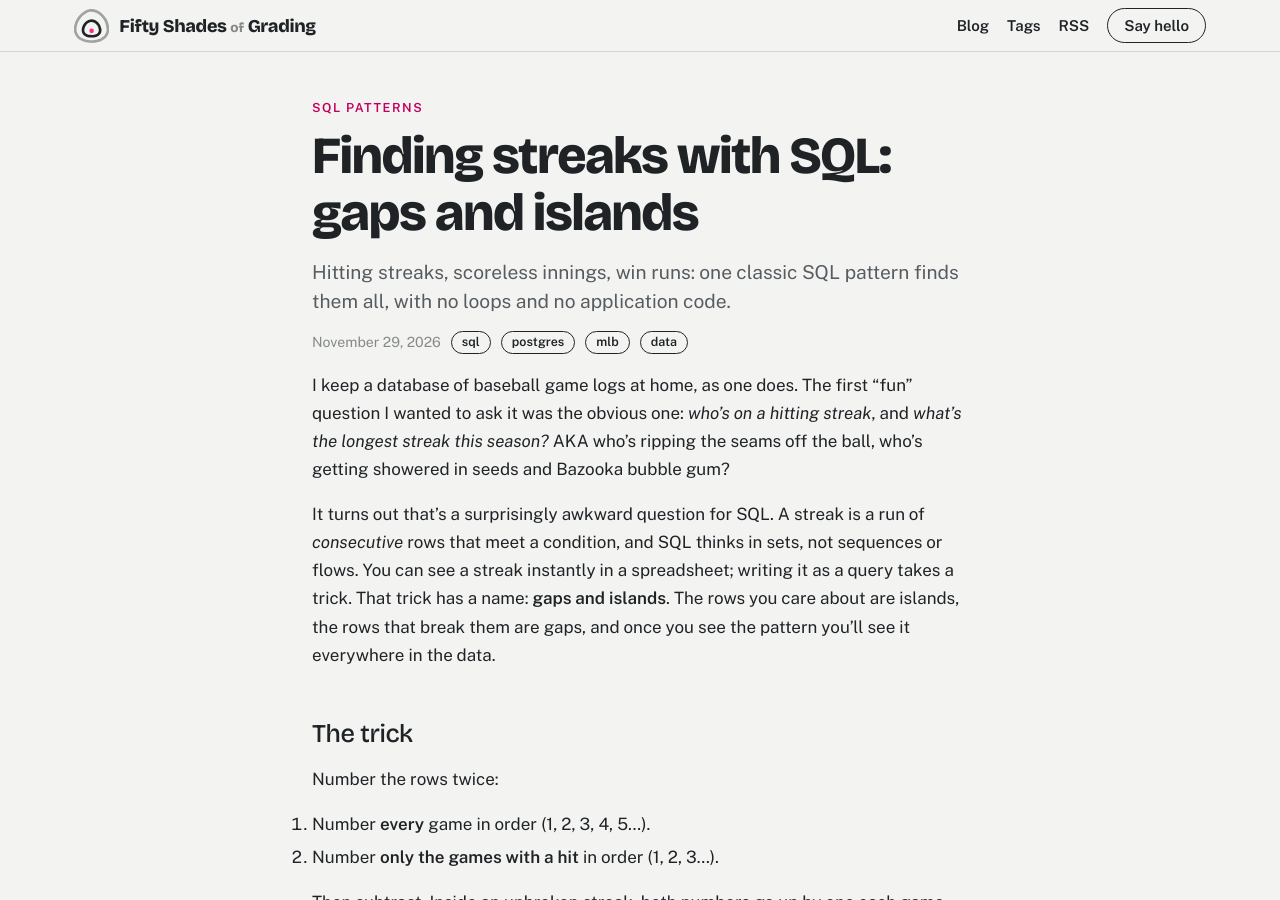
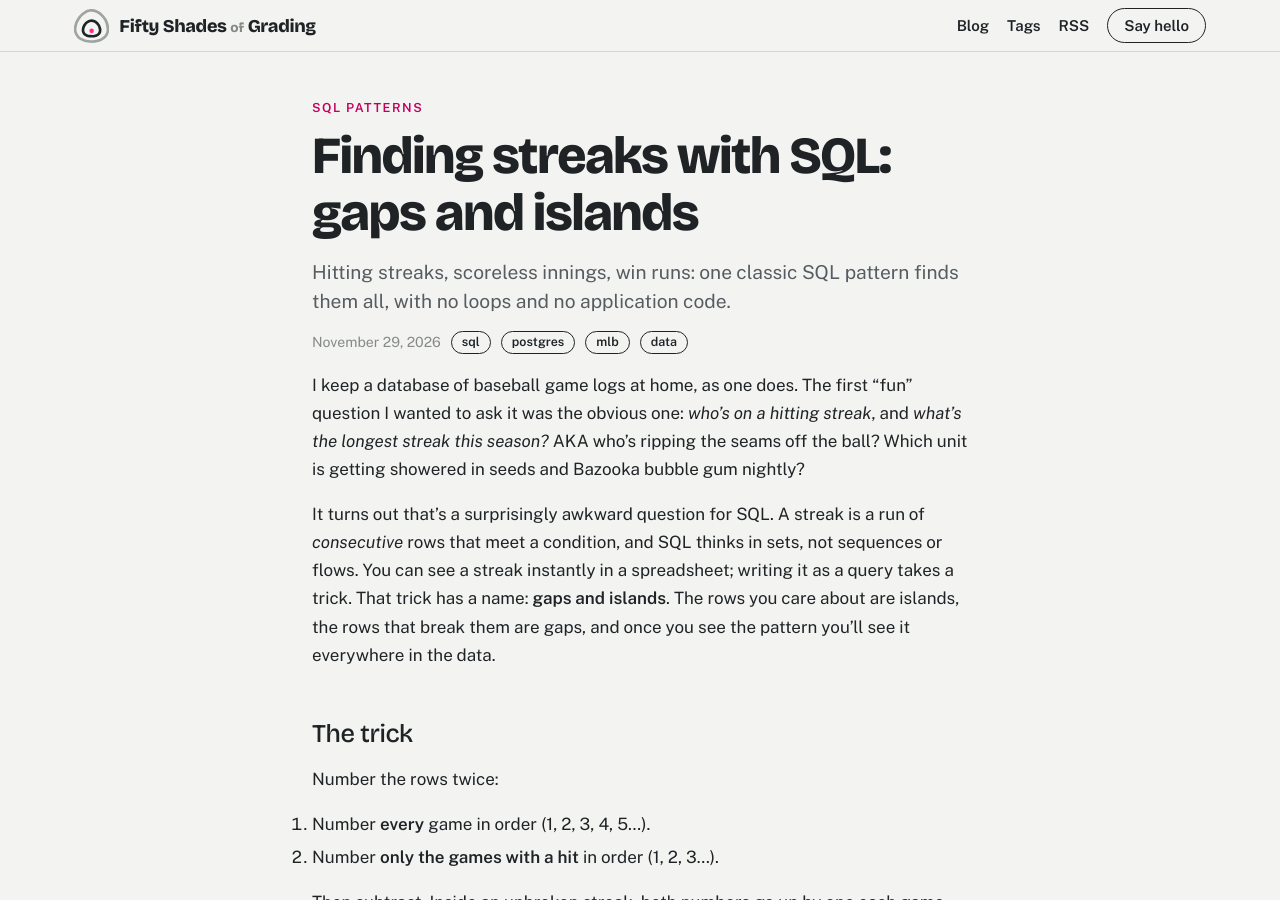
Before and after one commit to fiftyshadesofgrading/Homepage, a Jekyll site: the page built from _posts/2026-11-29-gaps-and-islands-streaks.md, in a window 1280 px wide and 900 px high. Built offline with Jekyll 4.4.1, drawn with Linux system fonts in a browser that asks for light colours.

Commit message:
Revise introduction for clarity on hitting streaks
Rephrase the introduction to clarify the context of hitting streaks in baseball.

```diff
--- a/_posts/2026-11-29-gaps-and-islands-streaks.md
+++ b/_posts/2026-11-29-gaps-and-islands-streaks.md
@@ -7,7 +7,7 @@ kicker: "SQL patterns"
 tags: [sql, postgres, mlb, data]
 ---
 
-I keep a database of baseball game logs at home, as one does. The first "fun" question I wanted to ask it was the obvious one: _who's on a hitting streak_, and _what's the longest streak this season?_ AKA who's ripping the seams off the ball, who's getting showered in seeds and Bazooka bubble gum?
+I keep a database of baseball game logs at home, as one does. The first "fun" question I wanted to ask it was the obvious one: _who's on a hitting streak_, and _what's the longest streak this season?_ AKA who's ripping the seams off the ball? Which unit is getting showered in seeds and Bazooka bubble gum nightly?
 
 It turns out that's a surprisingly awkward question for SQL. A streak is a run of *consecutive* rows that meet a condition, and SQL thinks in sets, not sequences or flows. You can see a streak instantly in a spreadsheet; writing it as a query takes a trick. That trick has a name: **gaps and islands**. The rows you care about are islands, the rows that break them are gaps, and once you see the pattern you'll see it everywhere in the data.
 
```
